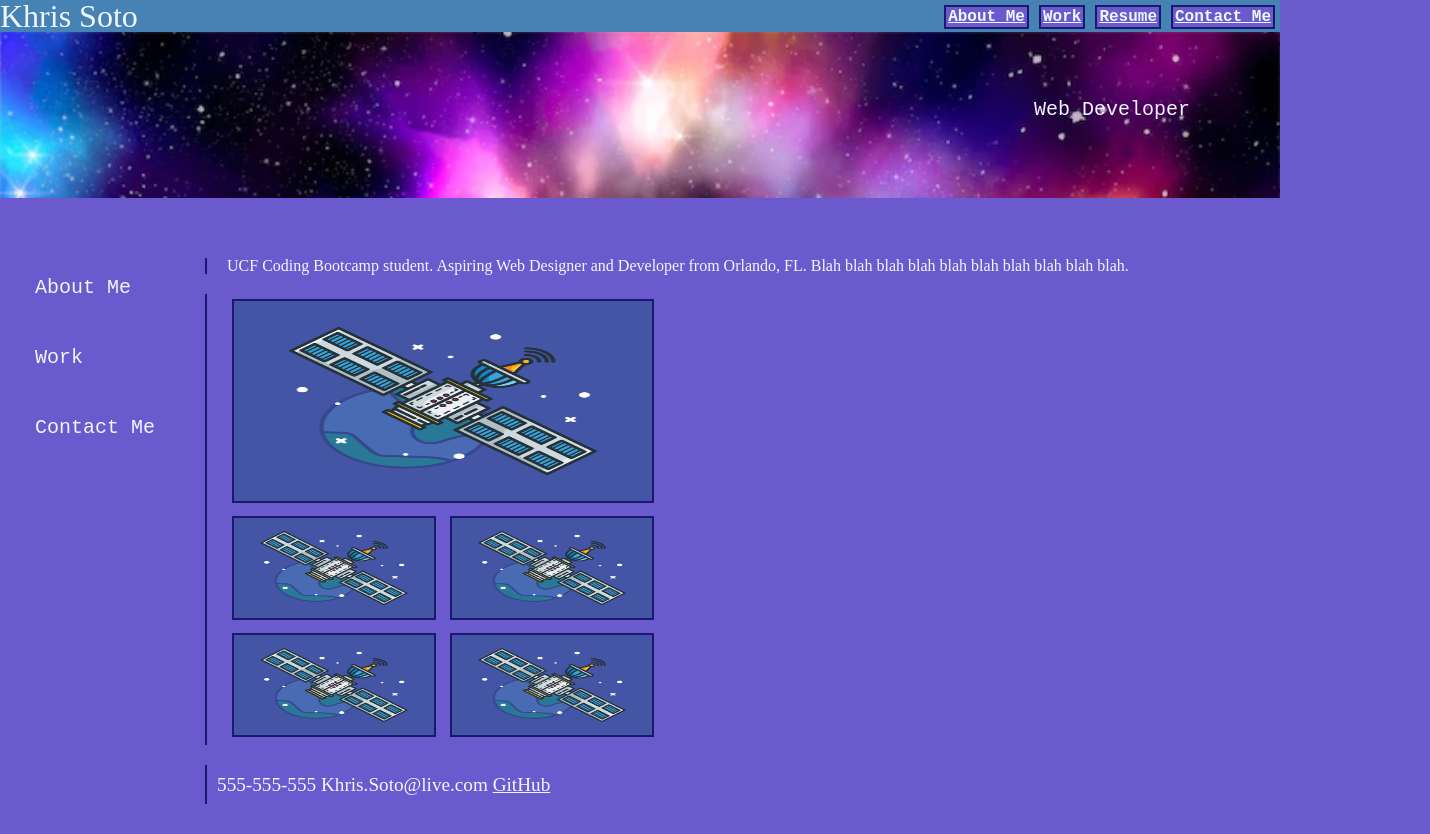
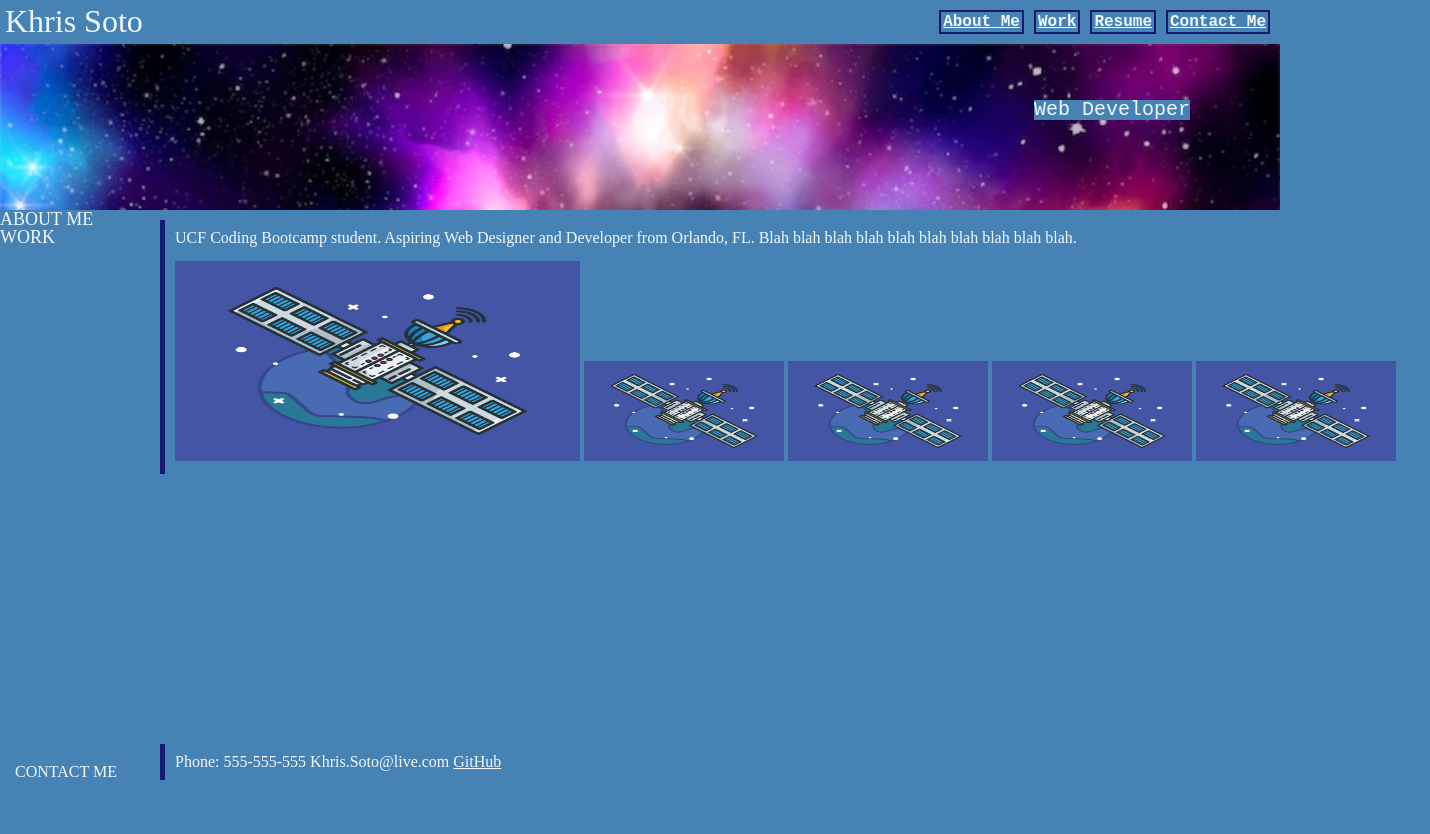
Before and after one commit to KSoto18/Portfolio, a plain HTML site: page index.html in a window 1280 px wide. Shown: the whole page, 1430 px wide, since content can reach past the window. After the commit the page ends 800 px from the top, so only its background shows below. Drawn offline with Linux system fonts and the light colour scheme.

Commit message:
fixed some bugs within html and css, also created new ones that need to be fixed

```diff
--- a/Assets/css/style.css
+++ b/Assets/css/style.css
@@ -1,16 +1,15 @@
 * {
     color: aliceblue;
+    background-color: steelblue;
 }
 
 nav {
-    position: absolute;
     display: inline;
     display: flex;
     float: right;
     top: 0px;
     right: 0px;
-
-    background-color: steelblue;
+    margin: 5px;
 }
 
 nav a {
@@ -20,7 +19,7 @@ nav a {
     font-size: large;
     font-family: monospace;
     font-weight: bold;
-    background-color: slateblue;
+    background-color: steelblue;
     }
 
 #subtitle {
@@ -32,13 +31,7 @@ nav a {
 
 }
 
-header {
-    top: 0px;
-    font-size: xx-large;
-    background-color: steelblue;
-}
-
-subtitle img {
+header img {
     max-inline-size: 100%;
     display: flex;
     position: relative;
@@ -46,60 +39,75 @@ subtitle img {
     width: 100%;
 }
 
-body {
-    background-color: slateblue;
-}
-
-main {
-    display: flex;
-    flex-direction: column;
-    margin: 50px;
+Header h1 {
+    background-color: steelblue;
+    position: absolute;
+    top: 0px;
+    margin: 5px;
+    font-size: xx-large;
 
 }
 
-aside {
-    flex-flow: column;
+body {
+    display: flex;
+    flex-direction: column;
+    position: relative;
+    left: 0px;
 
-    margin: 25px;
-    font-family: monospace;
-    font-size: x-large;
-    padding: 5px;
-    float: left;
-}
-
-aside h3, h4, h5 {
-    margin: 50px 10px 20px 5px;
-}
-
-.contactme {
-    display: inline-block;
-    text-align: left;
-    padding: 10px;
-    margin: 10px;
-    font-size: larger;
-    text-decoration: none;
 
 }
 
-.work {
-    display: inline-flex;
+.img-style{
+    border: 2px midnightblue solid;
+}
+
+.title-style {
+
+    color: aliceblue;
+    padding-right: 10px;
+    font-size: large;
 
 }
 
-.work img {
-    display: inline-block;
-    align-items: flex-start;
-    border: 2px midnightblue solid;
+.container {
+    position: relative;
+    left: 155px;
     margin: 5px;
+    border-left: 5px midnightblue solid;
+    padding: 10px;
 
 }
 
+p {
+    position: fixed;
+    border-left: 5px midnightblue solid;
+    margin: 10px;
+    padding: 10px;
+    left: 150px;
 
-section {
-    display: flex;
-    flex-wrap: wrap;
-    flex-direction: column;
-    border-left: 2px midnightblue solid;
+}
+
+information {
+    border-left: 5px midnightblue solid;
+    position: fixed;
+    left: 150px;
+    bottom: 10px;
     margin: 10px;
-    padding-left: 20px;
+    padding: 10px;
 }
+
+.bottom {
+    position: fixed;
+    left: 5px;
+    bottom: 10px;
+    margin: 10px;
+
+}
+
+.top {
+    position: fixed;
+    left: 5px;
+    top: 10%;
+    margin: 10px;
+
+}
--- a/index.html
+++ b/index.html
@@ -1,13 +1,16 @@
 <!DOCTYPE html>
-<html lang="en">
+<html lang="en-us">
+
+
 
     <head>
-  <meta charset="UTF-8">
+        <meta charset="UTF-8" />
         <meta http-equiv="X-UA-Compatible" content="IE=edge">
         <meta name="viewport" content="width=device-width, initial-scale=1.0">
         <link rel="stylesheet" href="./Assets/css/reset.css">
         <link rel="stylesheet" href="./assets/css/style.css">
         <title>Khris Soto // Web Developer</title>
+        <title>website</title>
     </head>
 
     <body>
@@ -20,53 +23,51 @@
             <a href="#resume">Resume</a>
             <a href="#contactme">Contact Me</a>
          </nav>
+
+        <!-- subtitle -->
+       <img src="./Assets/galaxy-wallpaper.png" alt="galaxy-wallpaper" />
+      <h2 id="subtitle">Web Developer</h2>
+
     </header>
 
-  <!-- subtitle -->
-  <subtitle>
-       <img src="./Assets/galaxy-wallpaper.png" alt="galaxy-wallpaper" />
-       <h2 id="subtitle">Web Developer</h2>
-  </subtitle>
+        <!-- About Me Section -->
+       <about>
+          <h2 class="title-style" style="float:left">ABOUT ME</h2>
+          <p style="float:left">UCF Coding Bootcamp student. Aspiring Web Designer and Developer from Orlando, FL. Blah blah blah blah blah blah blah blah blah blah.</p>
+       </about>
 
-  <aside>
-    <h3>About Me</h3>
-    <h4>Work</h4>
-    <h5>Contact Me</h5>
-  </aside>
-
-  <main>
-    <!-- About Me section -->
-    <section class="aboutme">
-      <p>UCF Coding Bootcamp student. Aspiring Web Designer and Developer from Orlando, FL. Blah blah blah blah blah blah blah blah blah blah.</p>
-    </section>
-
-    <!-- Work (Projects) section -->
-    <section class="work">
+       <h3 class="title-style">WORK</h3>
+    <work class="container" style="float:left">
+        <sub>
             <a href="https://github.com/KSoto18/Challenge-1">
                 <img alt="Horiseon Refactor Challenge" src="./Assets/css/images/satellite.png"
-             width="418" height="200"></a>
-          <p><a href="https://ksoto18.github.io/Challenge-1/">
+                 width="405" height="200"></a>
+            <a href="https://ksoto18.github.io/Challenge-1/">
                 <img alt="Horiseon Refactor Challenge" src="./Assets/css/images/satellite.png"
                  width="200" height="100"></a>
             <a href="https://ksoto18.github.io/Challenge-1/">
                 <img alt="Horiseon Refactor Challenge" src="./Assets/css/images/satellite.png"
-            width="200" height="100"></a></p>
-          <p><a href="https://ksoto18.github.io/Challenge-1/">
+                 width="200" height="100"></a>
+            <a href="https://ksoto18.github.io/Challenge-1/">
                 <img alt="Horiseon Refactor Challenge" src="./Assets/css/images/satellite.png"
                  width="200" height="100"></a>
             <a href="https://ksoto18.github.io/Challenge-1/">
                 <img alt="Horiseon Refactor Challenge" src="./Assets/css/images/satellite.png"
-            width="200" height="100"></a></p>
-          </section>
+                 width="200" height="100"></a>
+        </sub>
+    </work>
 
-    <!-- Contact Me Section -->
-    <section class="contactme">
-      <a>555-555-555</a>
+    <contact class="bottom">
+      <h4 style="float:left">CONTACT ME</h4>
+         <information>
+              <a>Phone: 555-555-555</a>
               <a>Khris.Soto@live.com</a>
               <a href="https://github.com/KSoto18">GitHub</a>
+         </information>
+     </contact>
 
-    </section>
-  </main>
 </body>
 
+
+
 </html>
```
Lines whose indentation alone changed are shown as unchanged.
